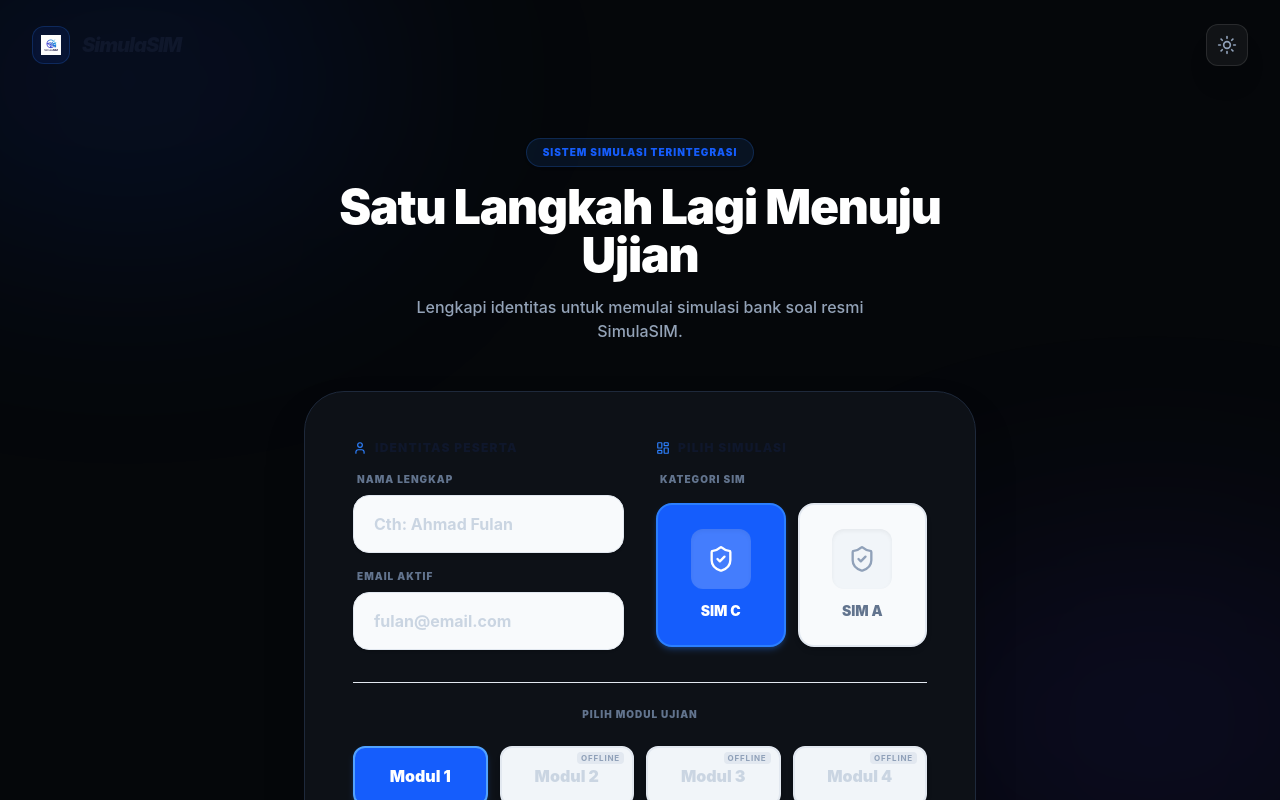
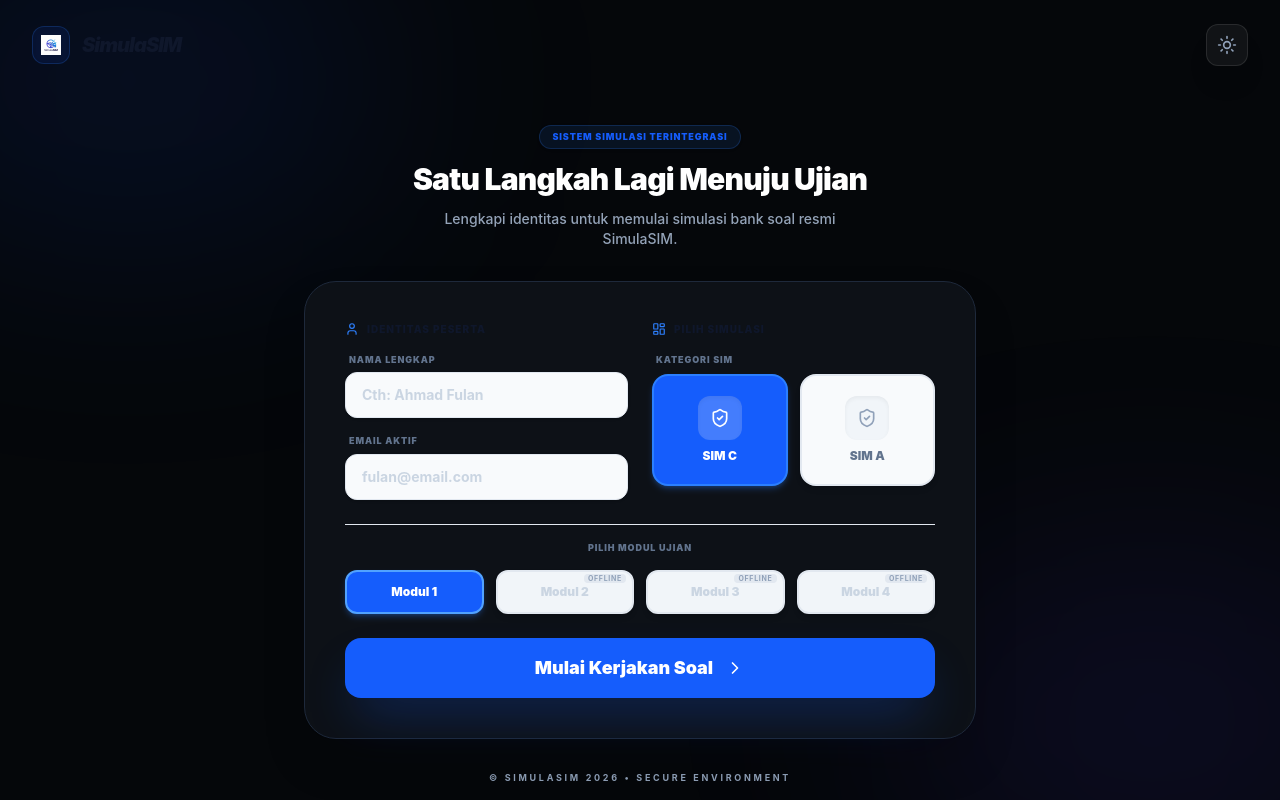
Before and after one commit to ananwxyz/simulasim, a React (Vite) app: page /register in a window 1280 px wide. Shown: the top 800 px of the page. Built offline with nearby package versions, Linux system fonts and the light colour scheme; no server answers.

Commit message:
feat: compact Register page layout and typography for better focus

```diff
--- a/src/pages/client/Landing.tsx
+++ b/src/pages/client/Landing.tsx
@@ -45,45 +45,45 @@ export default function Landing() {
                 <ThemeToggle />
             </header>
 
-            <main className="flex-1 flex flex-col items-center justify-center p-6 relative z-10 w-full max-w-7xl mx-auto py-12">
+            <main className="flex-1 flex flex-col items-center justify-center p-6 relative z-10 w-full max-w-7xl mx-auto py-8">
                 <div className="w-full max-w-2xl">
-                    <div className="text-center mb-12 space-y-4">
-                        <div className="inline-flex items-center gap-2 px-4 py-1.5 rounded-full bg-blue-500/10 border border-blue-500/20 text-blue-600 dark:text-blue-400 text-[10px] font-black uppercase tracking-widest mx-auto shadow-sm">
+                    <div className="text-center mb-8 space-y-3">
+                        <div className="inline-flex items-center gap-2 px-3 py-1 rounded-full bg-blue-500/10 border border-blue-500/20 text-blue-600 dark:text-blue-400 text-[9px] font-black uppercase tracking-widest mx-auto shadow-sm">
                             Sistem Simulasi Terintegrasi
                         </div>
-                        <h1 className="text-4xl md:text-5xl font-black text-[var(--heading)] tracking-tight transition-colors">Satu Langkah Lagi Menuju Ujian</h1>
-                        <p className="text-[var(--subtext)] font-medium max-w-md mx-auto transition-colors">Lengkapi identitas untuk memulai simulasi bank soal resmi SimulaSIM.</p>
+                        <h1 className="text-2xl md:text-3xl font-black text-[var(--heading)] tracking-tight transition-colors">Satu Langkah Lagi Menuju Ujian</h1>
+                        <p className="text-[var(--subtext)] text-sm font-medium max-w-md mx-auto transition-colors">Lengkapi identitas untuk memulai simulasi bank soal resmi SimulaSIM.</p>
                     </div>
 
-                    <form onSubmit={handleSubmit} className="space-y-8 bg-[var(--card-bg)] backdrop-blur-2xl p-8 md:p-12 rounded-[2.5rem] shadow-2xl border border-[var(--card-border)] transition-all">
-                        <div className="grid grid-cols-1 md:grid-cols-2 gap-8">
-                            <div className="space-y-6">
-                                <h3 className="text-slate-900 dark:text-white font-black uppercase tracking-widest text-xs mb-4 flex items-center gap-2 transition-colors">
+                    <form onSubmit={handleSubmit} className="space-y-6 bg-[var(--card-bg)] backdrop-blur-2xl p-6 md:p-10 rounded-[2rem] shadow-2xl border border-[var(--card-border)] transition-all">
+                        <div className="grid grid-cols-1 md:grid-cols-2 gap-6">
+                            <div className="space-y-5">
+                                <h3 className="text-slate-900 dark:text-white font-black uppercase tracking-widest text-[10px] mb-4 flex items-center gap-2 transition-colors">
                                     <User size={14} className="text-blue-500" /> Identitas Peserta
                                 </h3>
                                 <div className="space-y-4">
                                     <div className="group">
-                                        <label className="block text-slate-500 dark:text-slate-500 text-[10px] font-black uppercase tracking-widest mb-2 px-1 transition-colors">Nama Lengkap</label>
+                                        <label className="block text-slate-500 dark:text-slate-500 text-[9px] font-black uppercase tracking-widest mb-1.5 px-1 transition-colors">Nama Lengkap</label>
                                         <div className="relative">
                                             <input
                                                 required
                                                 type="text"
                                                 value={name}
                                                 onChange={(e) => setName(e.target.value)}
-                                                className="w-full bg-slate-50 dark:bg-white/[0.03] border border-slate-200 dark:border-white/10 rounded-2xl px-5 py-4 outline-none focus:ring-2 focus:ring-blue-500 focus:bg-white dark:focus:bg-white/[0.05] transition-all font-bold text-slate-900 dark:text-white placeholder:text-slate-300 dark:placeholder:text-slate-800 shadow-sm"
+                                                className="w-full bg-slate-50 dark:bg-white/[0.03] border border-slate-200 dark:border-white/10 rounded-xl px-4 py-3 outline-none focus:ring-2 focus:ring-blue-500 focus:bg-white dark:focus:bg-white/[0.05] transition-all font-bold text-sm text-slate-900 dark:text-white placeholder:text-slate-300 dark:placeholder:text-slate-800 shadow-sm"
                                                 placeholder="Cth: Ahmad Fulan"
                                             />
                                         </div>
                                     </div>
                                     <div className="group">
-                                        <label className="block text-slate-500 dark:text-slate-500 text-[10px] font-black uppercase tracking-widest mb-2 px-1 transition-colors">Email Aktif</label>
+                                        <label className="block text-slate-500 dark:text-slate-500 text-[9px] font-black uppercase tracking-widest mb-1.5 px-1 transition-colors">Email Aktif</label>
                                         <div className="relative">
                                             <input
                                                 required
                                                 type="email"
                                                 value={email}
                                                 onChange={(e) => setEmail(e.target.value)}
-                                                className="w-full bg-slate-50 dark:bg-white/[0.03] border border-slate-200 dark:border-white/10 rounded-2xl px-5 py-4 outline-none focus:ring-2 focus:ring-blue-500 focus:bg-white dark:focus:bg-white/[0.05] transition-all font-bold text-slate-900 dark:text-white placeholder:text-slate-300 dark:placeholder:text-slate-800 shadow-sm"
+                                                className="w-full bg-slate-50 dark:bg-white/[0.03] border border-slate-200 dark:border-white/10 rounded-xl px-4 py-3 outline-none focus:ring-2 focus:ring-blue-500 focus:bg-white dark:focus:bg-white/[0.05] transition-all font-bold text-sm text-slate-900 dark:text-white placeholder:text-slate-300 dark:placeholder:text-slate-800 shadow-sm"
                                                 placeholder="fulan@email.com"
                                             />
                                         </div>
@@ -91,27 +91,27 @@ export default function Landing() {
                                 </div>
                             </div>
 
-                            <div className="space-y-6">
-                                <h3 className="text-slate-900 dark:text-white font-black uppercase tracking-widest text-xs mb-4 flex items-center gap-2 transition-colors">
+                             <div className="space-y-5">
+                                <h3 className="text-slate-900 dark:text-white font-black uppercase tracking-widest text-[10px] mb-4 flex items-center gap-2 transition-colors">
                                     <LayoutDashboard size={14} className="text-blue-500" /> Pilih Simulasi
                                 </h3>
 
-                                <div>
-                                    <label className="block text-slate-500 dark:text-slate-500 text-[10px] font-black uppercase tracking-widest mb-4 px-1 transition-colors">Kategori SIM</label>
+                                <div className="space-y-4">
+                                    <label className="block text-slate-500 dark:text-slate-500 text-[9px] font-black uppercase tracking-widest mb-2 px-1 transition-colors">Kategori SIM</label>
                                     <div className="grid grid-cols-2 gap-3">
                                         {(['SIM C', 'SIM A'] as const).map((type) => (
                                             <button
                                                 key={type}
                                                 type="button"
                                                 onClick={() => setExamType(type)}
-                                                className={`py-6 rounded-2xl border-2 font-black text-sm transition-all flex flex-col items-center gap-3 shadow-md hover:-translate-y-1 ${
+                                                className={`py-5 rounded-2xl border-2 font-black text-xs transition-all flex flex-col items-center gap-2 shadow-md hover:-translate-y-1 ${
                                                     examType === type
                                                         ? 'bg-blue-600 border-blue-500 text-white shadow-blue-500/25'
                                                         : 'bg-slate-50 dark:bg-white/5 border-slate-200 dark:border-white/10 text-slate-500 dark:text-slate-400 dark:hover:bg-white/10 transition-colors'
                                                 }`}
                                             >
-                                                <div className={`p-4 rounded-xl shadow-inner ${examType === type ? 'bg-white/20' : 'bg-slate-100 dark:bg-black/20 text-slate-400 transition-colors'}`}>
-                                                    <ShieldCheck size={28} />
+                                                <div className={`p-3 rounded-xl shadow-inner ${examType === type ? 'bg-white/20' : 'bg-slate-100 dark:bg-black/20 text-slate-400 transition-colors'}`}>
+                                                    <ShieldCheck size={20} />
                                                 </div>
                                                 {type}
                                             </button>
@@ -122,8 +122,8 @@ export default function Landing() {
                         </div>
 
                         {/* Module Selection */}
-                        <div className="pt-6 border-t border-slate-200 dark:border-white/5 transition-colors">
-                            <label className="block text-slate-500 dark:text-slate-500 text-[10px] font-black uppercase tracking-widest mb-6 px-1 text-center transition-colors transition-colors">Pilih Modul Ujian</label>
+                        <div className="pt-4 border-t border-slate-200 dark:border-white/5 transition-colors">
+                            <label className="block text-slate-500 dark:text-slate-500 text-[9px] font-black uppercase tracking-widest mb-4 px-1 text-center transition-colors transition-colors">Pilih Modul Ujian</label>
                             <div className="grid grid-cols-2 md:grid-cols-4 gap-3">
                                 {[1, 2, 3, 4].map((num) => (
                                     <button
@@ -131,7 +131,7 @@ export default function Landing() {
                                         type="button"
                                         disabled={num > 1}
                                         onClick={() => setModuleNumber(num as 1 | 2 | 3 | 4)}
-                                        className={`relative group overflow-hidden py-4 rounded-xl border-2 font-black transition-all flex items-center justify-center gap-2 shadow-md ${
+                                        className={`relative group overflow-hidden py-3 rounded-xl border-2 font-black transition-all flex items-center justify-center gap-2 shadow-md text-xs ${
                                             moduleNumber === num
                                                 ? 'bg-blue-600 border-blue-400 text-white shadow-blue-500/25'
                                                 : num > 1
@@ -140,7 +140,7 @@ export default function Landing() {
                                         }`}
                                     >
                                         Modul {num}
-                                        {num > 1 && <span className="absolute top-1 right-2 text-[8px] bg-slate-200 dark:bg-slate-950 px-1 rounded text-slate-400 dark:text-slate-600 uppercase font-bold tracking-widest transition-colors">Offline</span>}
+                                        {num > 1 && <span className="absolute top-0.5 right-1.5 text-[7px] bg-slate-200 dark:bg-slate-950 px-1 rounded text-slate-400 dark:text-slate-600 uppercase font-bold tracking-widest transition-colors">Offline</span>}
                                         {moduleNumber === num && <div className="absolute inset-0 bg-white/10 flex items-center justify-center translate-y-full group-hover:translate-y-0 transition-transform">✓</div>}
                                     </button>
                                 ))}
@@ -149,17 +149,17 @@ export default function Landing() {
 
                         <button
                             type="submit"
-                            className="w-full bg-blue-600 hover:bg-blue-500 text-white font-black py-5 rounded-2xl text-xl transition-all shadow-2xl shadow-blue-600/30 hover:scale-[1.02] active:scale-95 flex items-center justify-center gap-3 relative overflow-hidden group mt-10"
+                            className="w-full bg-blue-600 hover:bg-blue-500 text-white font-black py-4 rounded-2xl text-lg transition-all shadow-2xl shadow-blue-600/30 hover:scale-[1.01] active:scale-95 flex items-center justify-center gap-3 relative overflow-hidden group mt-4"
                         >
                             <span className="relative z-10 flex items-center gap-3">
                                 Mulai Kerjakan Soal
-                                <ChevronRight size={24} className="group-hover:translate-x-1 transition-transform" />
+                                <ChevronRight size={20} className="group-hover:translate-x-1 transition-transform" />
                             </span>
                             <div className="absolute inset-0 bg-gradient-to-r from-blue-400 via-transparent to-blue-400 opacity-0 group-hover:opacity-20 transition-opacity translate-x-[-100%] group-hover:translate-x-[100%] duration-1000"></div>
                         </button>
                     </form>
 
-                    <footer className="mt-12 text-center text-[10px] text-slate-400 dark:text-slate-500 font-bold uppercase tracking-[0.3em] transition-colors">
+                    <footer className="mt-8 text-center text-[9px] text-slate-400 dark:text-slate-500 font-bold uppercase tracking-[0.3em] transition-colors">
                         &copy; SimulaSIM 2026 &bull; Secure Environment
                     </footer>
                 </div>
```
